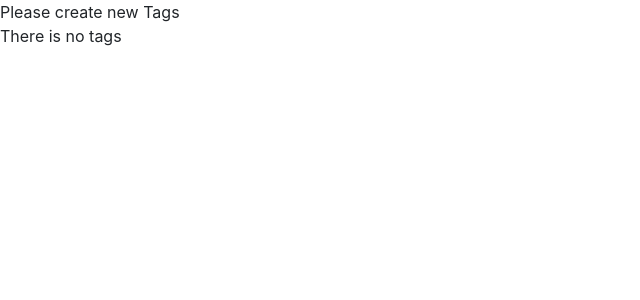
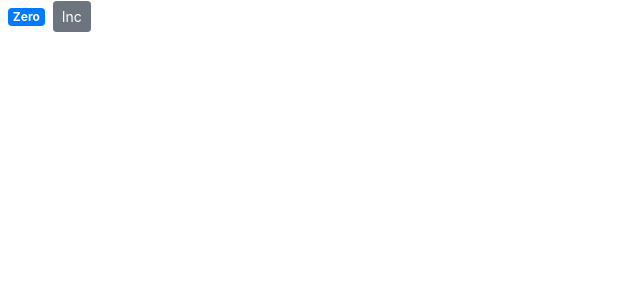
Before and after one commit to vch9391/PrivateReactRepository, a React (Create React App) app in the folder counter-app/: page / in a window 1280 px wide. Shown: the top 300 px of the page, without its empty margins (0-640 px from the left). Built offline with nearby package versions, Linux system fonts and the light colour scheme.

Commit message:
Reverse - 2 commits

```diff
--- a/counter-app/src/components/counter.js
+++ b/counter-app/src/components/counter.js
@@ -1,23 +1,21 @@
 import React, { Component } from 'react';
 
 class Counter extends Component {
-  state = {
-    tags:[]
-  };
+  state = { count: 0 };
 
-  renderTags() {
-    if (this.state.tags.length === 0) return <p>There is no tags</p>
-    return <ui>{this.state.tags.map(o=> <li key={o}> {o} </li> )}</ui>
-  }
+    render() {
+        return (
+          <div>
+            <h1 className="badge badge-primary m-2">{this.foratCount()}</h1>
+            <button className="btn btn-secondary btn-sm">Inc</button>
+          </div>
+        );
+    }
 
-  render() {
-    return (
-    <div>
-      {this.state.tags.length === 0 && "Please create new Tags"}
-      {this.renderTags()}
-    </div>
-    );
-  }
+    foratCount(){
+      const {count} = this.state;
+      return count === 0 ? "Zero" : count;
+    }
 }
 
 export default Counter;
```
